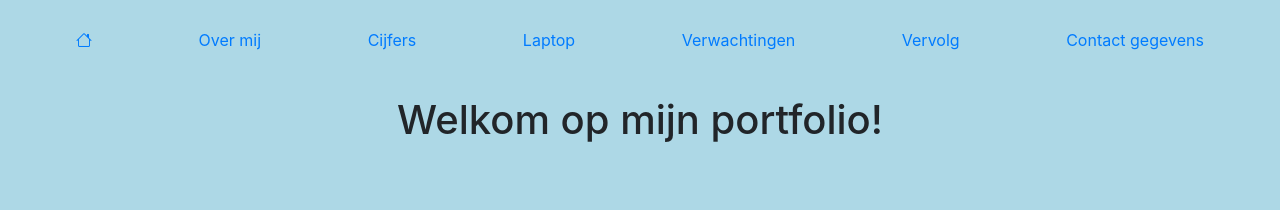
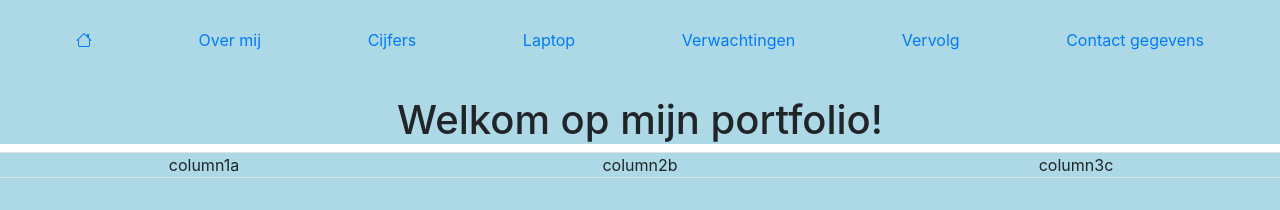
Before and after one commit to erniespawn/bootstrap, a plain HTML site: page index.html in a window 1280 px wide. Drawn offline with nearby package versions, Linux system fonts and the light colour scheme.

Commit message:
add 3 columns just now

```diff
--- a/index.html
+++ b/index.html
@@ -25,6 +25,13 @@
         </header>
         <h1> Welkom op mijn portfolio!</h1>
 
+        <div class="container-mc border">
+            <div class="row">
+                <div class="col-md-4">column1a</div>
+                <div class="col-md-4">column2b</div>
+                <div class="col-md-4">column3c</div>
+            </div>
+        </div>
 
         <script src="" async defer></script>
         <script src="https://code.jquery.com/jquery-3.4.1.slim.min.js" integrity="sha384-J6qa4849blE2+poT4WnyKhv5vZF5SrPo0iEjwBvKU7imGFAV0wwj1yYfoRSJoZ+n" crossorigin="anonymous"></script>
```
